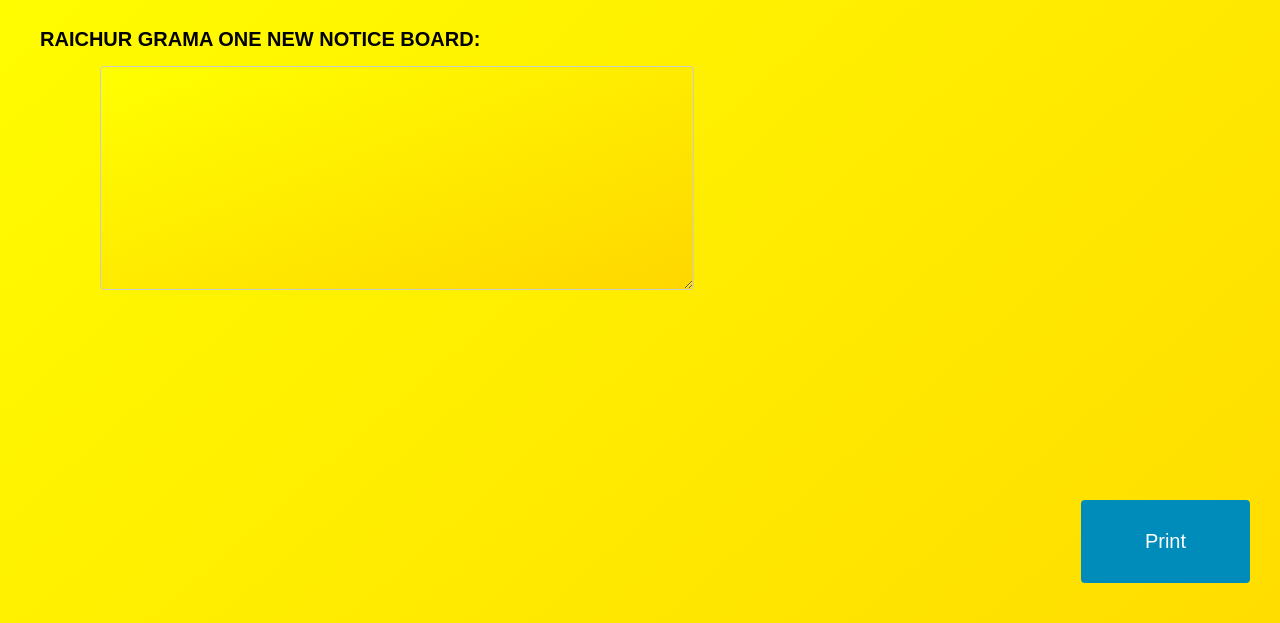
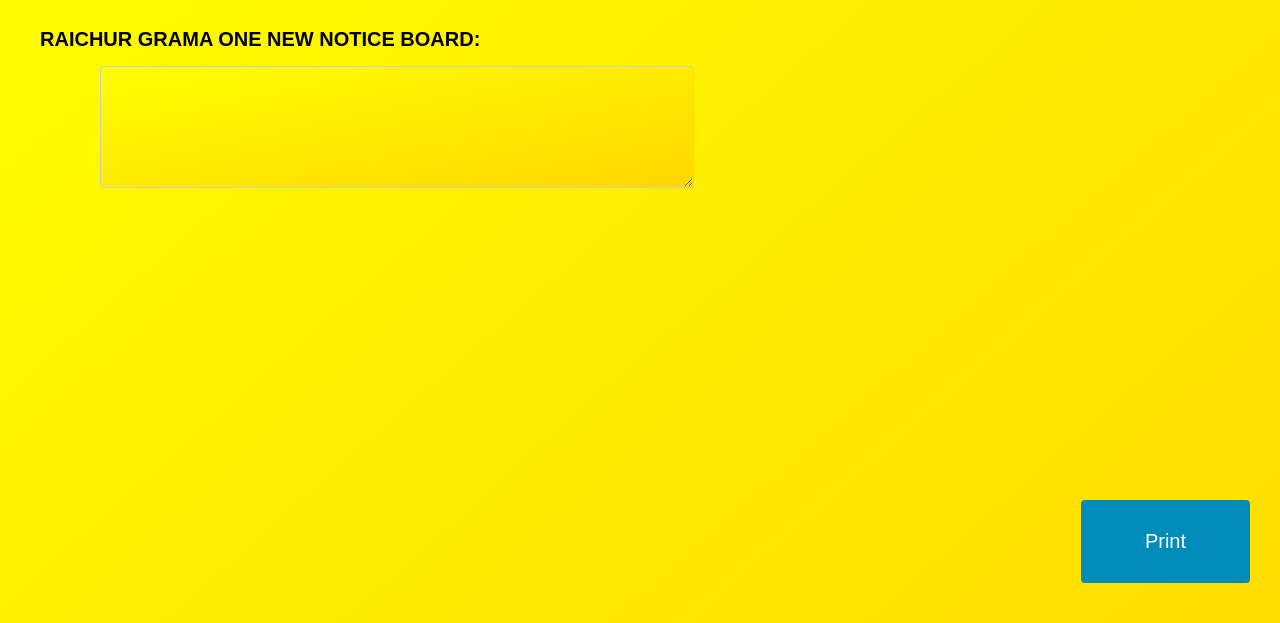
Before and after one commit to prasadjp12/NOTICEBOARDGONE, a plain HTML site: page index.html in a window 1280 px wide. Shown: the part 177-800 px from the top of the page. Drawn offline with Linux system fonts and the light colour scheme; a web font is replaced by a local one.

Commit message:
Update index.html

```diff
--- a/index.html
+++ b/index.html
@@ -49,7 +49,7 @@
     box-sizing: border-box;
     background-color: #FFFF00; /* Sunny Yellow */
     background: linear-gradient(to bottom right, #FFFF00, #FFD700); /* Yellow gradient background */
-    font-size: 80px; /* Increased font size by 2 times */
+    font-size: 35px; /* Increased font size by 2 times */
   }
   .print-button {
     background-color: #008CBA; /* Blue */
```
